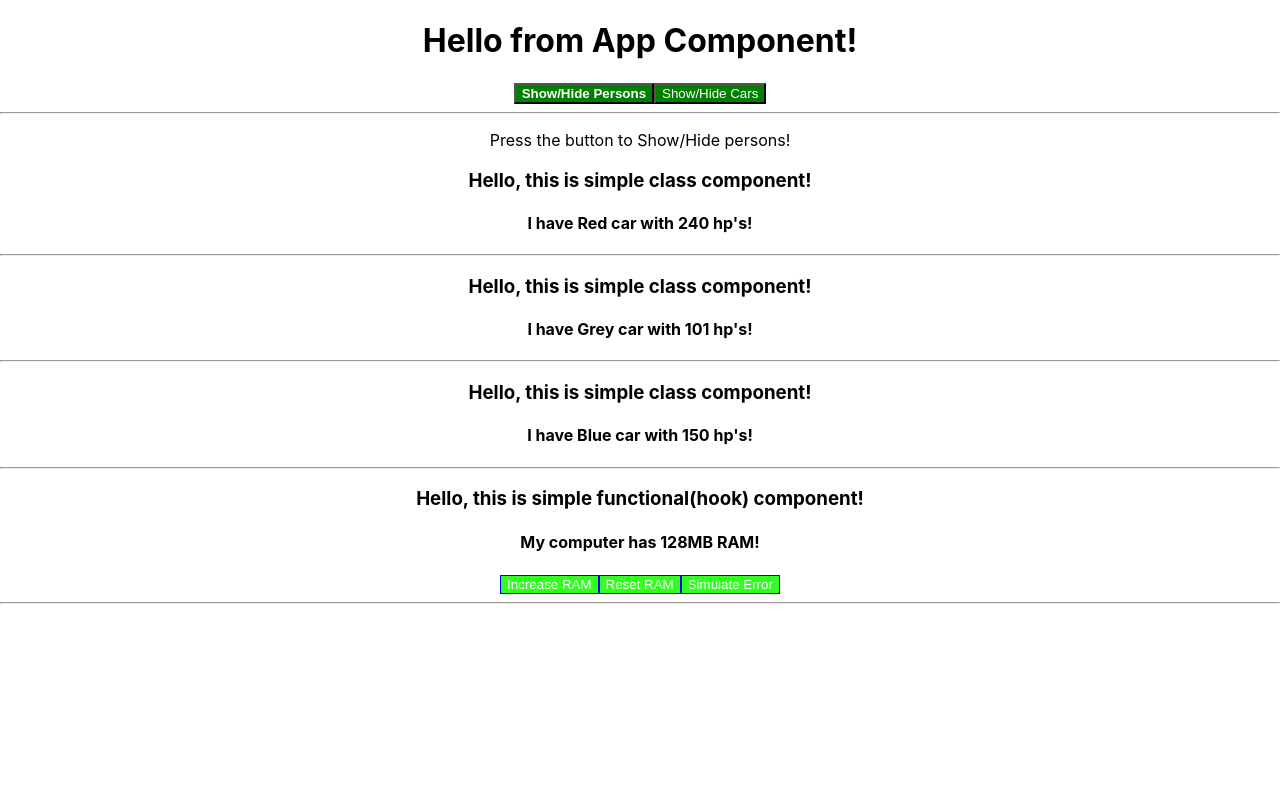
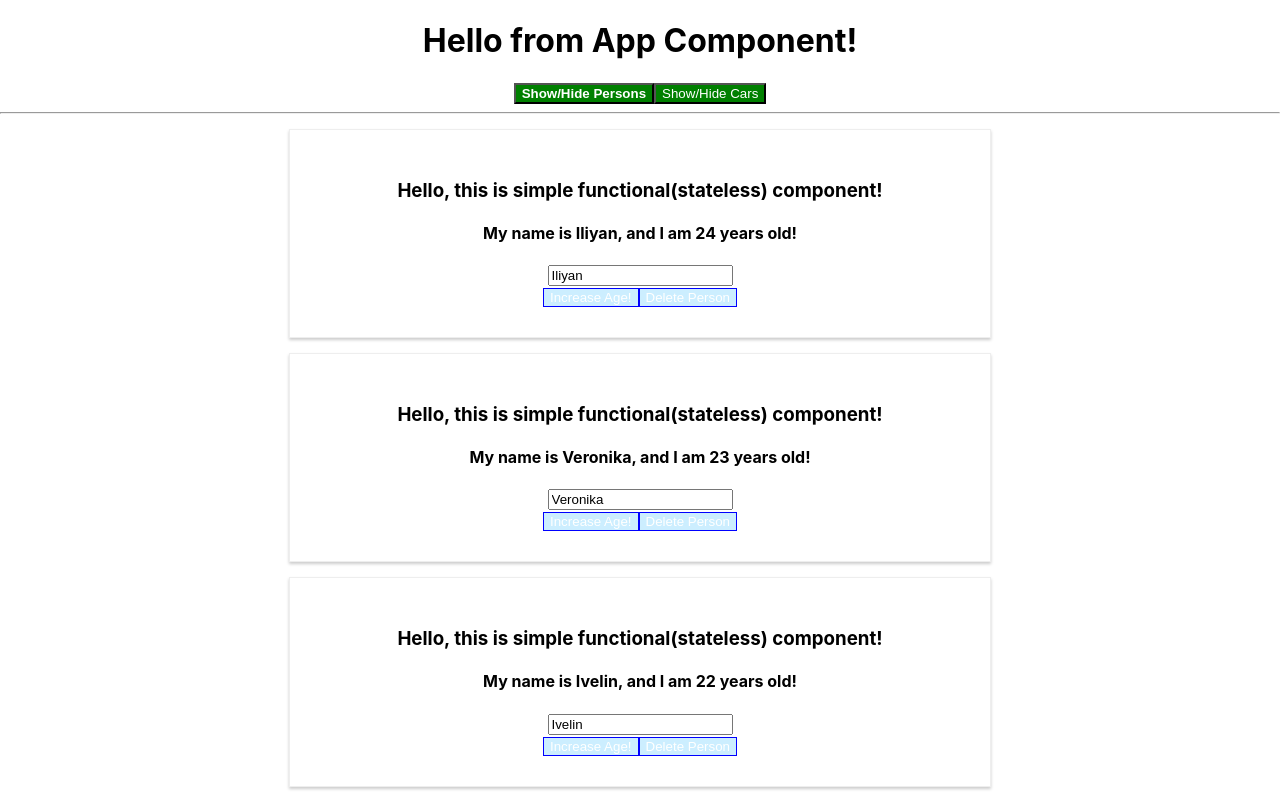
Before and after one commit to iliyanBachiyski/React-The-Complete-Guide, a React (Create React App) app: page / in a window 1280 px wide. Both pictures are taken after a click on the button "Show/Hide Cars". Shown: the top 800 px of the page. Built offline with nearby package versions, Linux system fonts and the light colour scheme.

Commit message:
Working with element references. Implement it for class-based and functional components.

```diff
--- a/src/components/Cars/Car/Car.js
+++ b/src/components/Cars/Car/Car.js
@@ -2,6 +2,15 @@ import React, { Component, Fragment } from "react";
 import PropTypes from "prop-types";
 
 export default class Car extends Component {
+  constructor(props) {
+    super(props);
+    this.titleElementRef = React.createRef();
+  }
+
+  componentDidMount() {
+    this.titleElementRef.current.style.color = "#edb717";
+    this.subHeaderElement.style.color = this.props.color.toLowerCase();
+  }
   /**
    * This function will prevent our component from re-rendering if there have no props changes!
    * We can use PureComponent instead of checking all of our incoming props!
@@ -33,8 +42,14 @@ export default class Car extends Component {
     }
     return (
       <Fragment>
-        <h3>Hello, this is simple class component!</h3>
-        <h4>
+        <h3 ref={this.titleElementRef}>
+          Hello, this is simple class component!
+        </h3>
+        <h4
+          ref={subHeaderElement => {
+            this.subHeaderElement = subHeaderElement;
+          }}
+        >
           I have {this.props.color} car with {this.props.hp} hp's!
         </h4>
         {childElement}
--- a/src/components/Header/Header.js
+++ b/src/components/Header/Header.js
@@ -1,13 +1,18 @@
-import React, { useEffect, Fragment } from "react";
+import React, { useEffect, useRef, Fragment } from "react";
 import appModuleStyles from "../../App.module.css";
 
 const header = props => {
+  const personButtonRef = useRef(null);
   useEffect(() => {
     /**
      * This function will be executed when the component get (re)rendered!
      */
     console.log("[Header] Component is (Re)Rendered!");
   });
+
+  useEffect(() => {
+    personButtonRef.current.click();
+  }, []);
   let buttonColorStyle = appModuleStyles.green;
   const classes = [];
   if (props.personsLength <= 1) {
@@ -22,7 +27,11 @@ const header = props => {
   return (
     <Fragment>
       <h1>{props.title}</h1>
-      <button className={classes.join(" ")} onClick={props.tooglePersonHandler}>
+      <button
+        className={classes.join(" ")}
+        onClick={props.tooglePersonHandler}
+        ref={personButtonRef}
+      >
         Show/Hide Persons
       </button>
       <button className={buttonColorStyle} onClick={props.toogleCarsHandler}>
--- a/src/components/Persons/Person/Person.js
+++ b/src/components/Persons/Person/Person.js
@@ -9,7 +9,7 @@ const person = props => {
   useEffect(() => {
     console.log("[Person] Component is (Re)Rendered!");
     /**
-     * This function will be executed when component is destroying.
+     * This function will be executed only once at the first component rendering.
      */
     return () => {
       console.log("[Person] Component is Destroying!");
```
